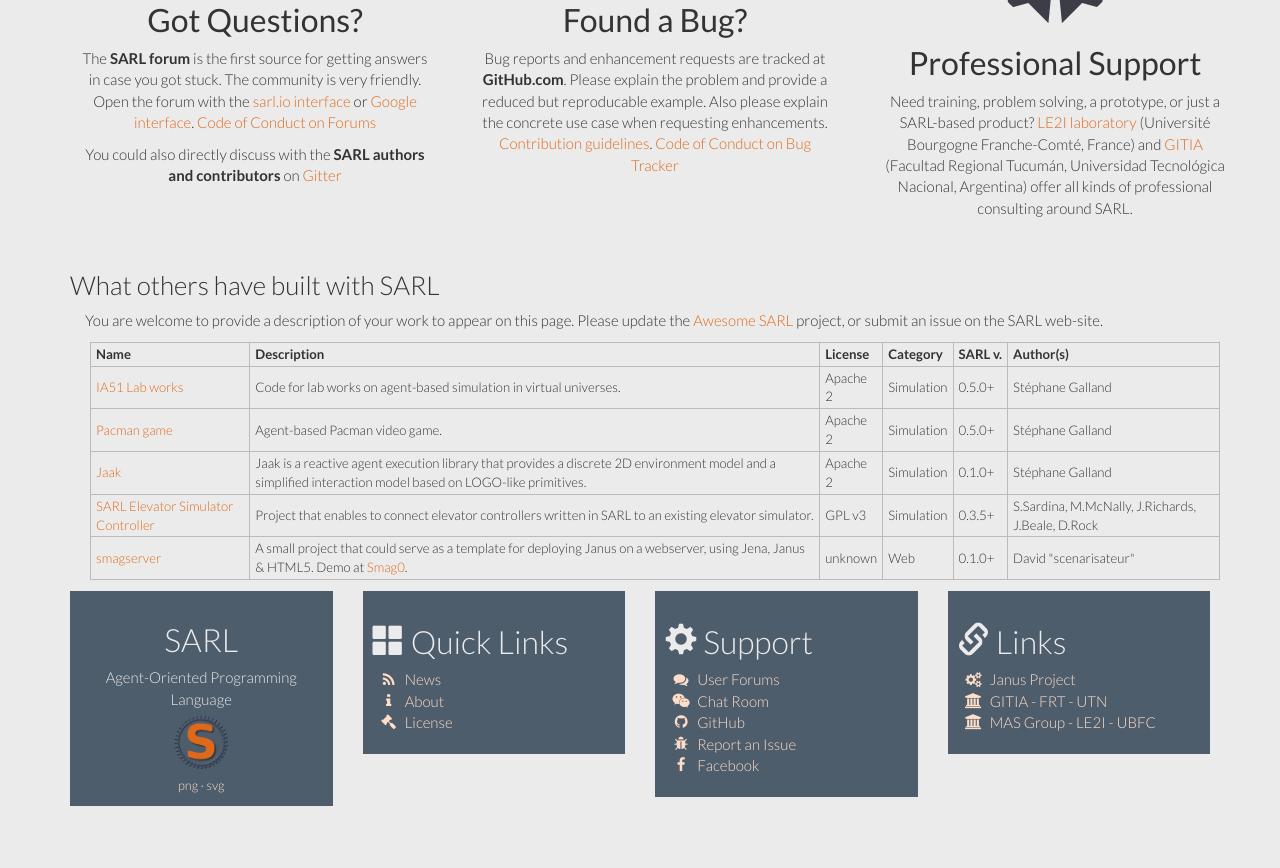
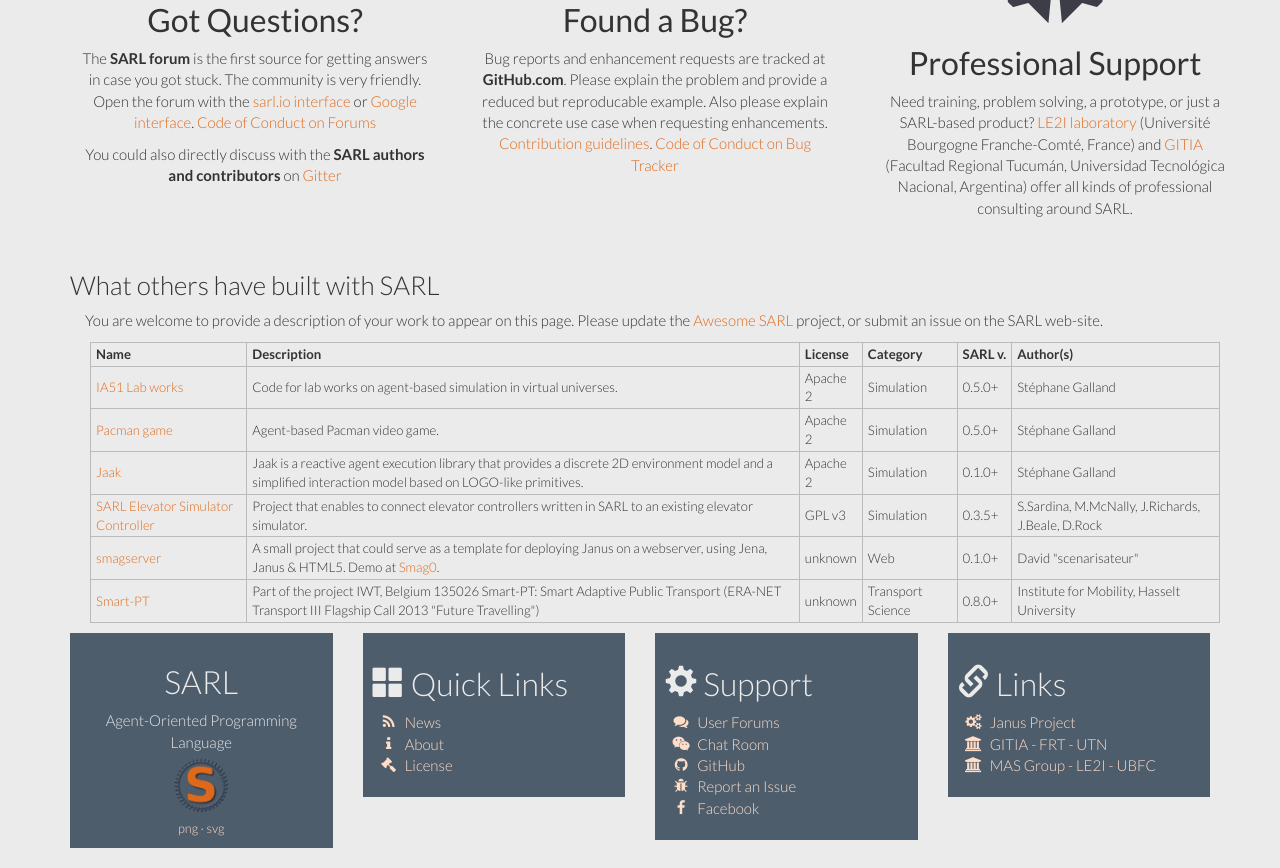
Before and after one commit to sarl/sarl-jekyll-website, a Jekyll site: the page built from community/index.html, in a window 1280 px wide and 1232 px high, cut to the strip 364-1232 px from the top of the window. Built offline with Jekyll 4.4.1, drawn with Linux system fonts in a browser that asks for light colours; Markdown is read by kramdown in place of the engine named in the settings; a style sheet for code colours, icons or effects is not loaded.

Commit message:
Add reference to SMART-PT project.
Signed-off-by: Stéphane Galland <galland@arakhne.org>

```diff
--- a/community/index.html
+++ b/community/index.html
@@ -51,6 +51,7 @@
 	<tr><td><a href="https://github.com/gallandarakhneorg/jaak">Jaak</a></td><td>Jaak is a reactive agent execution library that provides a discrete 2D environment model and a simplified interaction model based on LOGO-like primitives.</td><td>Apache 2</td><td>Simulation</td><td>0.1.0+</td><td>St&eacute;phane Galland</td></tr>
 	<tr><td><a href="https://bitbucket.org/ssardina-research/sarl-elevatorsim-ctrl/">SARL Elevator Simulator Controller</a></td><td>Project that enables to connect elevator controllers written in SARL to an existing elevator simulator.</td><td>GPL v3</td><td>Simulation</td><td>0.3.5+</td><td>S.Sardina, M.McNally, J.Richards, J.Beale, D.Rock</td></tr>
 	<tr><td><a href="https://github.com/scenaristeur/smagserver">smagserver</a></td><td>A small project that could serve as a template for deploying Janus on a webserver, using Jena, Janus & HTML5. Demo at <a href="http://smag-smag0.rhcloud.com/">Smag0</a>.</td><td>unknown</td><td>Web</td><td>0.1.0+</td><td>David "scenarisateur"</td></tr>
+	<tr><td><a href="https://www.uhasselt.be/UH/IMOB-EN/IMOB_EN-Research/49523-Transportation/SMART-PT.html">Smart-PT</a></td><td>Part of the project IWT, Belgium 135026 Smart-PT: Smart Adaptive Public Transport (ERA-NET Transport III Flagship Call 2013 "Future Travelling")</td><td>unknown</td><td>Transport Science</td><td>0.8.0+</td><td>Institute for Mobility, Hasselt University</td></tr>
 	</tbody>
 	</table></p>
 </div>
```
